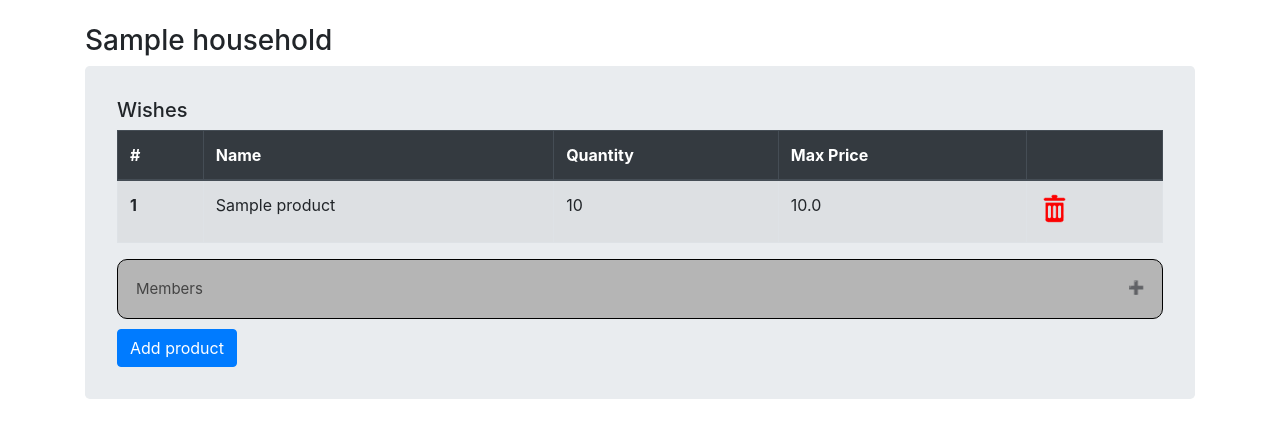
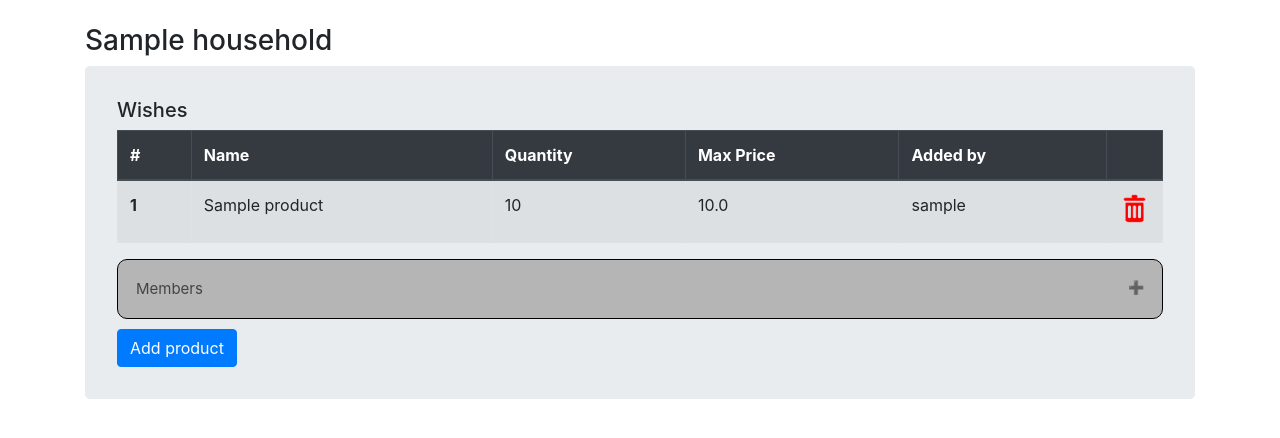
Before and after one commit to Seqrous/ThingsWeNeedRedefined, a Django app: page /main/ in a window 1280 px wide. Shown: the part 56-494 px from the top of the page. Run offline with Django 3.2, Linux system fonts and the light colour scheme; a user stored in the database is signed in; tables that the repository leaves empty hold one stand-in row (values such as "Sample post"); some libraries are stand-ins or nearby versions.

Commit message:
Added_by column in index table, fixed size column with remove buttons

```diff
--- a/ThingsWeNeed/shopping_app/templates/shopping_app/index.html
+++ b/ThingsWeNeed/shopping_app/templates/shopping_app/index.html
@@ -24,6 +24,7 @@
                                             <th scope="col">Name</th>
                                             <th scope="col">Quantity</th>
                                             <th scope="col">Max Price</th>
+                                            <th scope="col">Added by</th>
                                             <th></th>
                                         </tr>
                                     </thead>
@@ -35,7 +36,8 @@
                                                     <td>{{ product.name }}</td>
                                                     <td>{{ product.quantity }}</td>
                                                     <td>{{ product.max_price }}</td>
-                                                    <td>
+                                                    <td>{{ product.posted_by.username }}</td>
+                                                    <td width=40>
                                                         <form method='POST' action=''>
                                                             {% csrf_token %}
                                                             <input id='remove-{{ user.username }}-{{ household.slug }}-{{ product.id }}' class='remove-product-button' type='image' src="{% static 'shopping_app/images/bin-icon.png' %}" alt="bin-icon">
@@ -56,6 +58,7 @@
                                             <th scope="col">Name</th>
                                             <th scope="col">Quantity</th>
                                             <th scope="col">Max Price</th>
+                                            <th scope="col">Added by</th>
                                             <th></th>
                                         </tr>
                                     </thead>
@@ -67,7 +70,8 @@
                                                     <td>{{ product.name }}</td>
                                                     <td>{{ product.quantity }}</td>
                                                     <td>{{ product.max_price }}</td>
-                                                    <td>
+                                                    <td>{{ product.posted_by.username }}</td>
+                                                    <td width=40>
                                                         <form method='POST' action=''>
                                                             {% csrf_token %}
                                                             <input id='remove-{{ user.username }}-{{ household.slug }}-{{ product.id }}' class='remove-product-button' type='image' src="{% static 'shopping_app/images/bin-icon.png' %}" alt="bin-icon">
```
